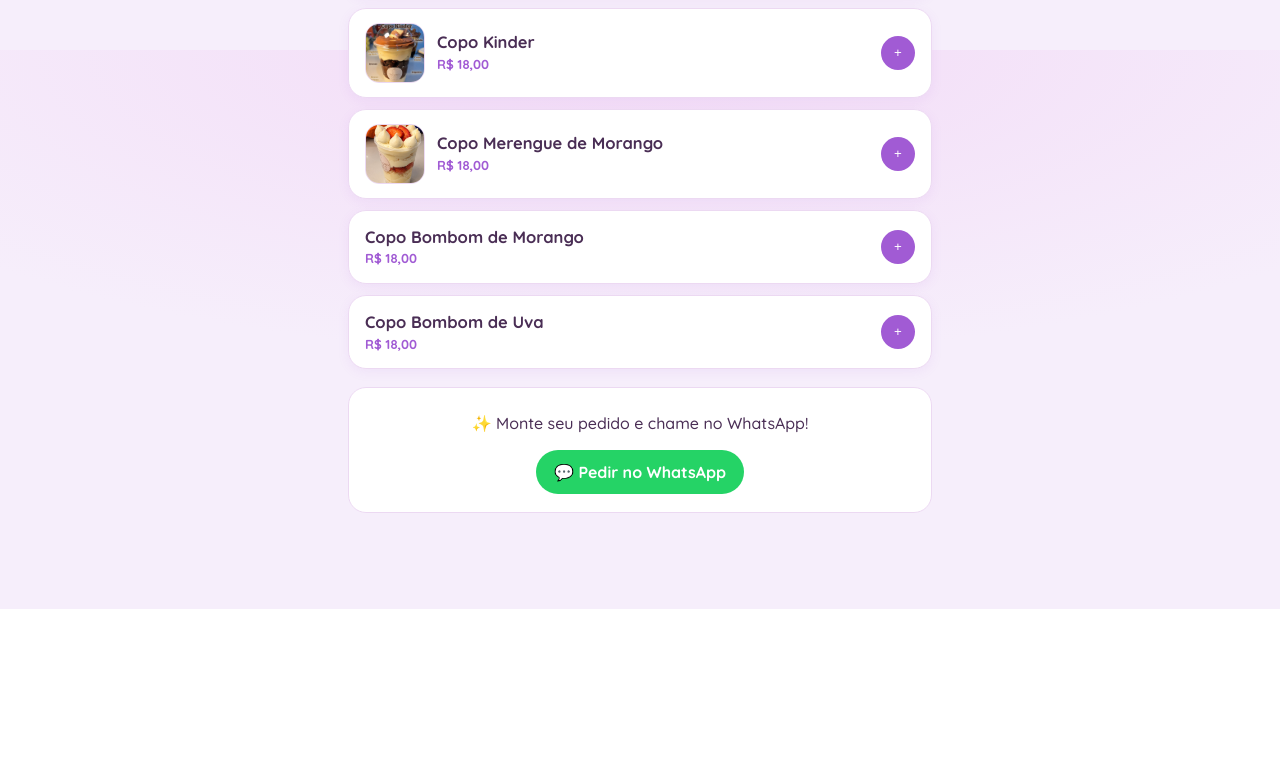
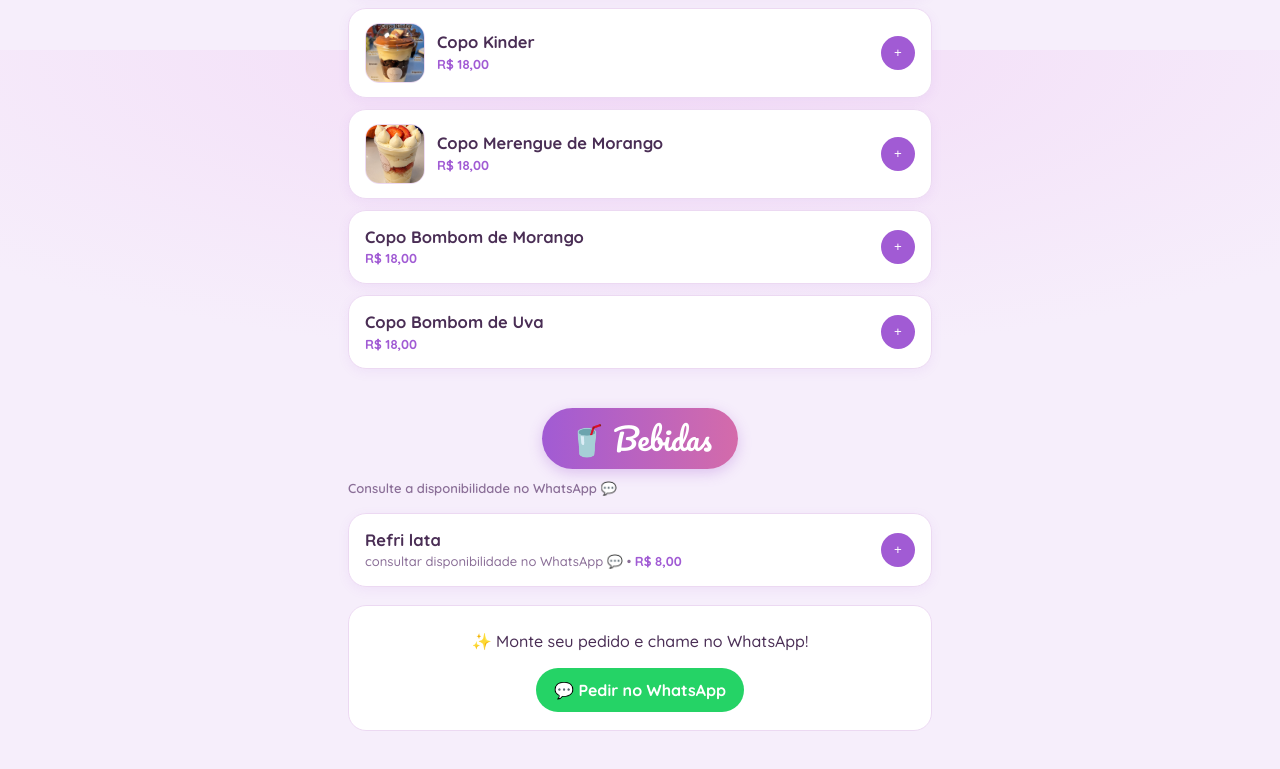
Before and after one commit to sitesprobr/encanto-de-sabores, a plain HTML site: page index.html in a window 1280 px wide. Shown: the part 4750-5519 px from the top of the page. Before the commit the page ends 5359 px from the top, so only its background shows below. Drawn offline with Linux system fonts and the light colour scheme.

Commit message:
Adiciona categoria Bebidas no layout

```diff
--- a/index.html
+++ b/index.html
@@ -209,6 +209,10 @@
     <p class="cat-nota">Pura felicidade em cada colherada ✨</p>
     <div id="copos"></div>
 
+    <div class="cat-wrap"><div class="cat">🥤 Bebidas</div></div>
+    <p class="cat-nota">Consulte a disponibilidade no WhatsApp 💬</p>
+    <div id="bebidas"></div>
+
     <div class="pix" id="pix-box">
       <p class="pix-tit">💳 Pagamento via Pix</p>
       <p class="pix-sub">Faça o pedido, copie a chave e envie o comprovante no WhatsApp ✨</p>
@@ -388,6 +392,7 @@
     render("bolo", "bolo", data.bolo);
     renderBox("box", "box", data.box);
     render("copos", "copos", data.copos);
+    render("bebidas", "bebidas", data.bebidas);
 
     (function () {
       var els = document.querySelectorAll(".reveal");
```
